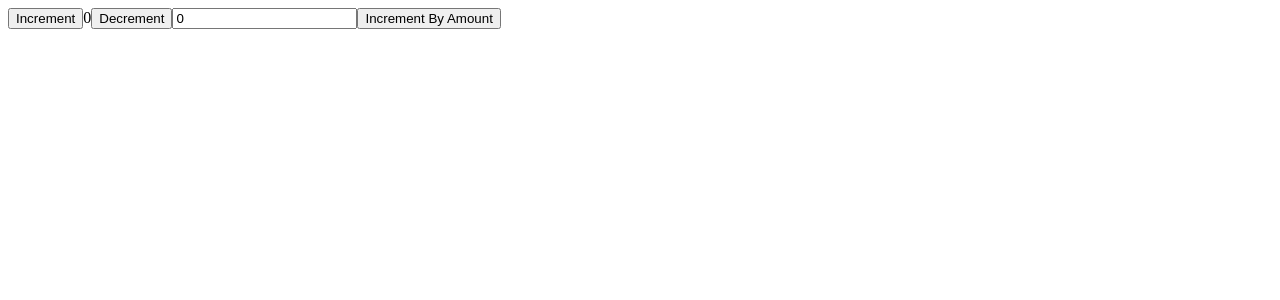
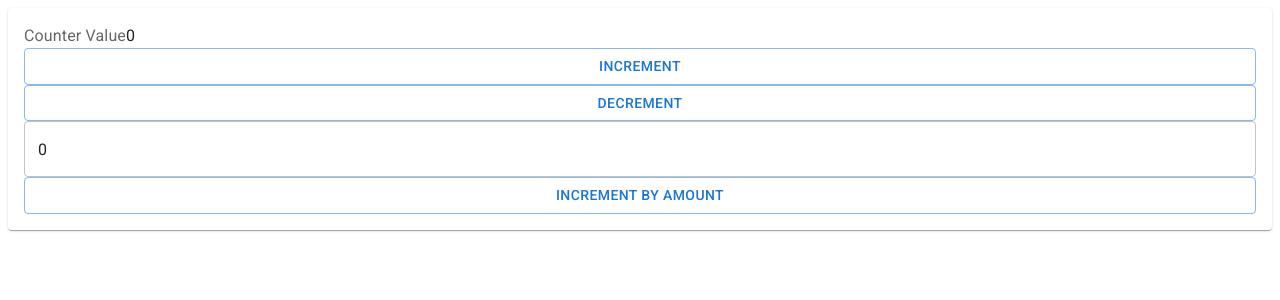
Before and after one commit to ae-lexs/ae_react_sandbox, a React (Create React App) app: page /counter in a window 1280 px wide. Shown: the top 300 px of the page. Built offline with nearby package versions, Linux system fonts and the light colour scheme.

Commit message:
feat: Add styles to the counter.

```diff
--- a/src/container/counter/index.tsx
+++ b/src/container/counter/index.tsx
@@ -1,4 +1,5 @@
 import { useState } from 'react';
+import { Box, Button, TextField, Typography } from '@mui/material';
 
 import { useStoreDispatch, useStoreSelector } from '../../store/hooks';
 import {
@@ -14,23 +15,46 @@ export default function Counter() {
   const dispatch = useStoreDispatch();
 
   return (
-    <div>
-      <div>
-        <button type="button" onClick={() => dispatch(increment())}>
+    <Box
+      sx={{
+        bgcolor: 'background.paper',
+        boxShadow: 1,
+        borderRadius: 1,
+        display: 'flex',
+        flexDirection: 'column',
+        p: 2,
+        minWidth: 300,
+      }}
+    >
+      <Box
+        sx={{
+          display: 'flex',
+        }}
+      >
+        <Box sx={{ color: 'text.secondary' }}>
+          <Typography>Counter Value</Typography>
+        </Box>
+        <Box sx={{ color: 'text.primary', fontSize: 34, fontWeight: 'medium' }}>
+          <Typography>{counterValue}</Typography>
+        </Box>
+      </Box>
+      <Button variant="outlined" onClick={() => dispatch(increment())}>
         Increment
-        </button>
-        <span>{counterValue}</span>
-        <button type="button" onClick={() => dispatch(decrement())}>
+      </Button>
+
+      <Button variant="outlined" onClick={() => dispatch(decrement())}>
         Decrement
-        </button>
+      </Button>
 
-        <input
+      <TextField
+        variant="outlined"
         type="number"
         value={incrementAmount}
         onChange={(event) => setIncrementAmount(Number(event.target.value))}
       />
-        <button
-          type="button"
+
+      <Button
+        variant="outlined"
         onClick={() =>
           dispatch(
             incrementByAmount({
@@ -40,8 +64,7 @@ export default function Counter() {
         }
       >
         Increment By Amount
-        </button>
-      </div>
-    </div>
+      </Button>
+    </Box>
   );
 }
```
Lines whose indentation alone changed are shown as unchanged.
